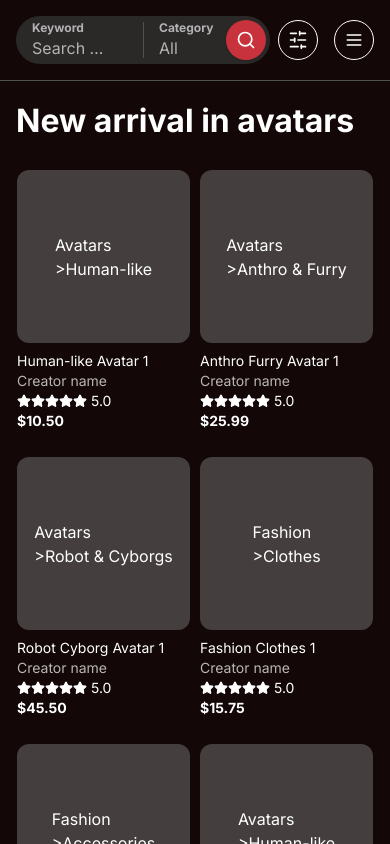
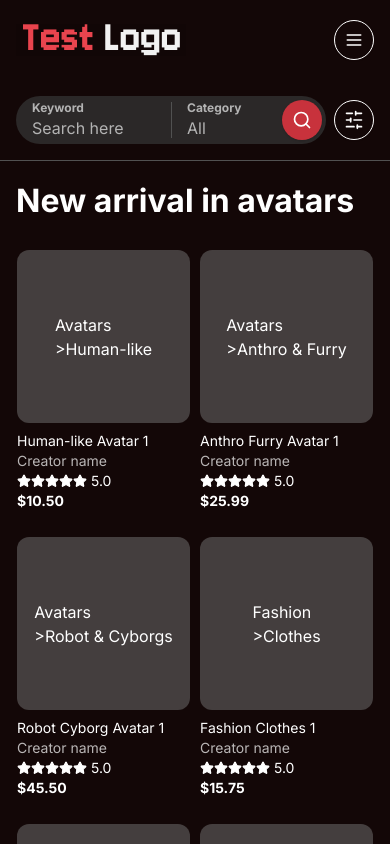
Before and after one commit to fahreziadh/fahrezi-test, a Next.js app: page / in a window 390 px wide. Shown: the top 844 px of the page. Built offline with nearby package versions, Linux system fonts and the light colour scheme.

Commit message:
update the navbar on mobile & tablet

```diff
--- a/src/app/(main)/layout.tsx
+++ b/src/app/(main)/layout.tsx
@@ -2,6 +2,7 @@ import Navbar from "@/components/navbar";
 import React from "react";
 
 const layout = ({ children }: { children: React.ReactNode }) => {
+
   return (
     <div>
       <Navbar />
--- a/src/components/navbar.filter.tsx
+++ b/src/components/navbar.filter.tsx
@@ -9,7 +9,7 @@ import Image from "next/image";
 import { cn } from "@/lib/utils";
 import { useRouter, useSearchParams } from "next/navigation";
 
-const NavbarFilter = () => {
+const NavbarFilter = ({className}:{className?:string}) => {
   const [priceRange, setPriceRange] = React.useState([0, 100]);
   const [platform, setPlatform] = React.useState<string[]>([]);
 
@@ -51,7 +51,7 @@ const NavbarFilter = () => {
         <Button
           size={"icon"}
           variant={"outline"}
-          className="min-w-[40px] h-[40px] rounded-full z-20 ml-2"
+          className={cn("min-w-[40px] h-[40px] rounded-full z-20 ml-2", className)}
         >
           <SlidersHorizontalIcon
             size={20}
--- a/src/components/navbar.logo.tsx
+++ b/src/components/navbar.logo.tsx
@@ -4,7 +4,7 @@ import React from "react";
 
 const NavbarLogo = () => {
   return (
-    <Link href={"/"} className="mr-[100px] hidden lg:block">
+    <Link href={"/"} className="mr-[100px]">
       <Image
         src={"/logo.png"}
         width={170}
--- a/src/components/navbar.search.tsx
+++ b/src/components/navbar.search.tsx
@@ -6,8 +6,9 @@ import { motion } from "framer-motion";
 import { useRouter, useSearchParams } from "next/navigation";
 import { Popover, PopoverContent, PopoverTrigger } from "./ui/popover";
 import { categoryStructure } from "@/lib/categories";
+import { cn } from "@/lib/utils";
 
-const NavbarSearch = () => {
+const NavbarSearch = ({className}:{className?:string}) => {
   const query = useSearchParams();
   const [searchKeyword, setSearchKeyword] = useState(
     query.get("keyword") || ""
@@ -31,7 +32,7 @@ const NavbarSearch = () => {
   };
 
   return (
-    <div className="rounded-full h-12 w-[529px] grid grid-cols-2 bg-[#2B2828] text-[#B3B3B3] overflow-clip relative">
+    <div className={cn("rounded-full h-12 w-[529px] grid grid-cols-2 bg-[#2B2828] text-[#B3B3B3] overflow-clip relative", className)}>
       <Search value={searchKeyword} setValue={setSearchKeyword} />
       <Category
         category={searchCategory}
--- a/src/components/navbar.tsx
+++ b/src/components/navbar.tsx
@@ -10,13 +10,16 @@ import NavbarCart from "./navbar.cart";
 import { Sheet, SheetContent, SheetTrigger } from "./ui/sheet";
 import { Button } from "./ui/button";
 import { MenuIcon } from "lucide-react";
+
 const Navbar = () => {
   return (
-    <div className="border-b border-[#515151] bg-background  z-10 sticky top-0 ">
-      <div className="h-20 w-full c flex flex-row items-center">
+    <div className="border-b border-[#515151] bg-background  z-10 sticky -top-20 lg:top-0">
+      <div className="h-20 w-full c flex flex-row items-center justify-between">
+        <div className="flex flex-row items-center">
         <NavbarLogo />
-        <NavbarSearch />
-        <NavbarFilter />
+        <NavbarSearch className="lg:grid hidden"/>
+        <NavbarFilter className="lg:flex hidden"/>
+        </div>
 
         {/* Desktop Only */}
         <div className="grow justify-end hidden md:flex flex-row gap-[24px] items-center ml-[40px]">
@@ -28,6 +31,10 @@ const Navbar = () => {
 
         {/* Mobile Only */}
         <MobileMenu />
+      </div>
+      <div className="lg:hidden flex flex-row items-center justify-between h-20 w-full c">
+        <NavbarSearch className="w-full"/>
+        <NavbarFilter/>
       </div>
     </div>
   );
```
